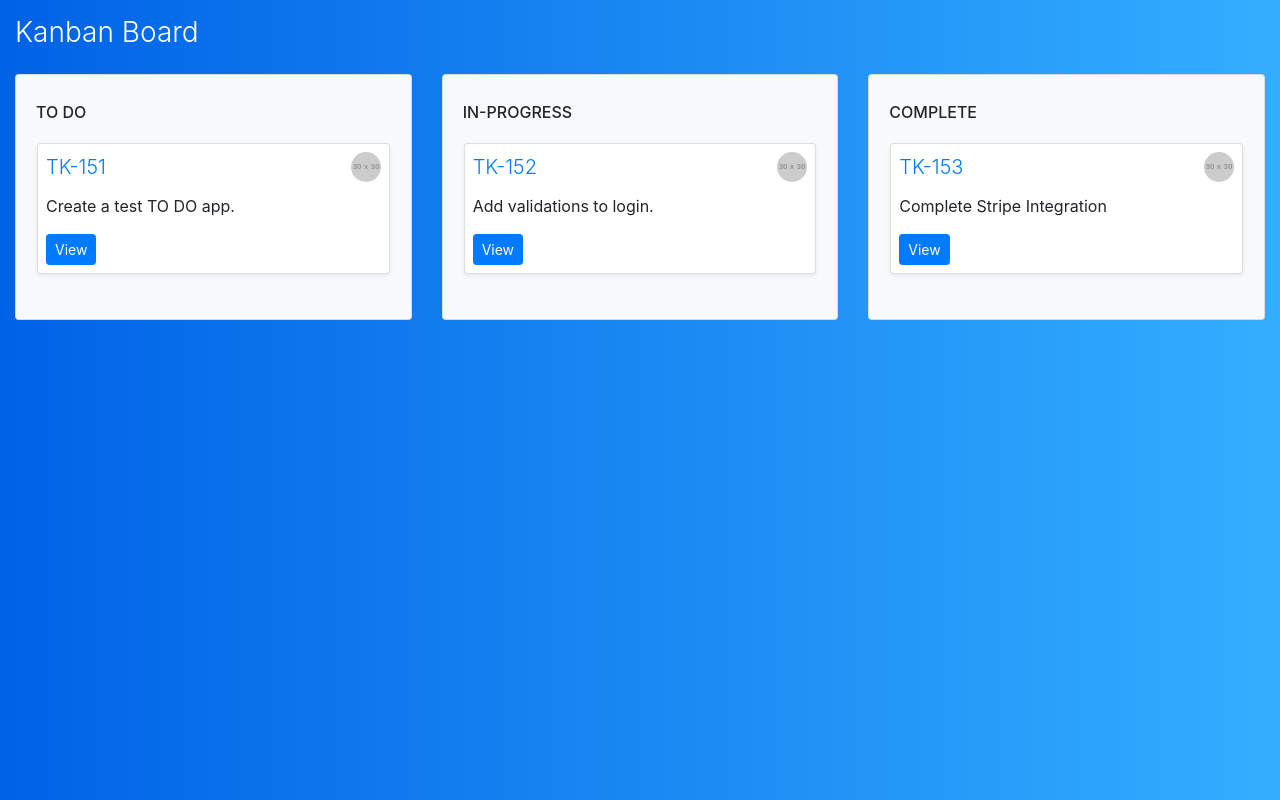
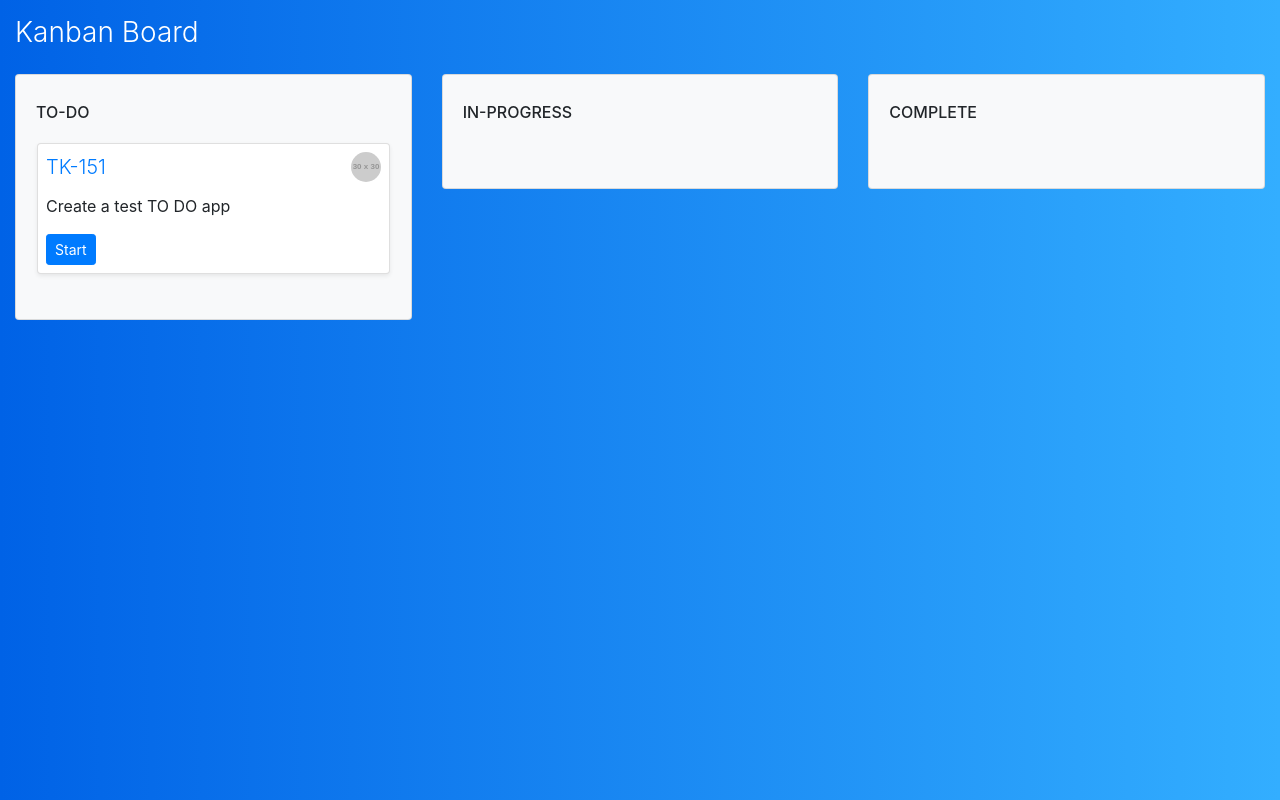
Before and after one commit to Shine-Web-Services/react-ts-boilerplate, a React app: page /board in a window 1280 px wide. Built offline with nearby package versions, Linux system fonts and the light colour scheme; no server answers; what easy-peasy would draw is missing.

Commit message:
added dynamic board

```diff
--- a/src/web/components/Card/CardBody.tsx
+++ b/src/web/components/Card/CardBody.tsx
@@ -1,20 +1,28 @@
 import React, { useState, useEffect } from 'react';
 
 const CardBody = (props) => {
+  console.log(props.data)
   return (
     <React.Fragment>
-      <div className="card draggable shadow-sm" id={props.id}>
+      {
+        props && props.data.map((obj, idx) => {
+          return (
+            <div className="card draggable shadow-sm" id={obj.id} key={idx}>
               <div className="card-body p-2">
                 <div className="card-title">
                   <img src="//placehold.it/30" className="rounded-circle float-right" />
-            <a className="lead font-weight-light">{props.cardNumber}</a>
+                  <a className="lead font-weight-light">{obj.cardNumber}</a>
                 </div>
                 <p>
-            {props.cardDescription}
+                  {obj.cardDescription}
                 </p>
-          <button className="btn btn-primary btn-sm">View</button>
+                {(obj.type !== 'complete') && <button className="btn btn-primary btn-sm">{(obj.type === 'todo') ? 'Start' : (obj.type === 'inprogress') ? 'Resolve' : ''}</button>}
               </div>
             </div>
+          )
+        })
+      }
+
     </React.Fragment>
   );
 };
--- a/src/web/pages/Board/Board.tsx
+++ b/src/web/pages/Board/Board.tsx
@@ -10,6 +10,14 @@ interface RouteProps {
 }
 
 const Board: React.FC<RouteProps> = ({ history }): JSX.Element => {
+  let toToBoard = [{id: "task-1", cardNumber: "TK-151", cardDescription:"Create a test TO DO app", type: "todo"}]
+
+  let inProgressBoard = []
+  let completeBoard   = []
+
+  //let inProgressBoard = [{id: "task-3", cardNumber: "TK-153", cardDescription:"Create a Kanban Board", type: "inprogress"}]
+
+  //let completeBoard = [{id: "task-4", cardNumber: "TK-154", cardDescription:"Add Forgot Password", type: "complete"}, {id: "task-5", cardNumber: "TK-155", cardDescription:"Add Reset Password", type: "complete"}]
 
   return (
     <React.Fragment>
@@ -18,13 +26,13 @@ const Board: React.FC<RouteProps> = ({ history }): JSX.Element => {
 
         <div className="row flex-row flex-sm-nowrap py-3">
           <div className="col-sm-4 col-md-4 col-xl-4">
-            <Card type="To Do" id="task-1" cardNumber="TK-151" cardDescription="Create a test TO DO app." cardSection="todo"/>
+            <Card type="To-Do" data={toToBoard}/>
           </div>
           <div className="col-sm-4 col-md-4 col-xl-4">
-            <Card type="In-Progress" id="task-2" cardNumber="TK-152" cardDescription="Add validations to login." cardSection="inprogress"/>
+            <Card type="In-Progress" data={inProgressBoard}/>
           </div>
           <div className="col-sm-4 col-md-4 col-xl-4">
-            <Card type="Complete" id="task-3" cardNumber="TK-153" cardDescription="Complete Stripe Integration" cardSection="complete"/>
+            <Card type="Complete" data={completeBoard}/>
           </div>
         </div>
       </div>
```
Lines whose indentation alone changed are shown as unchanged.
